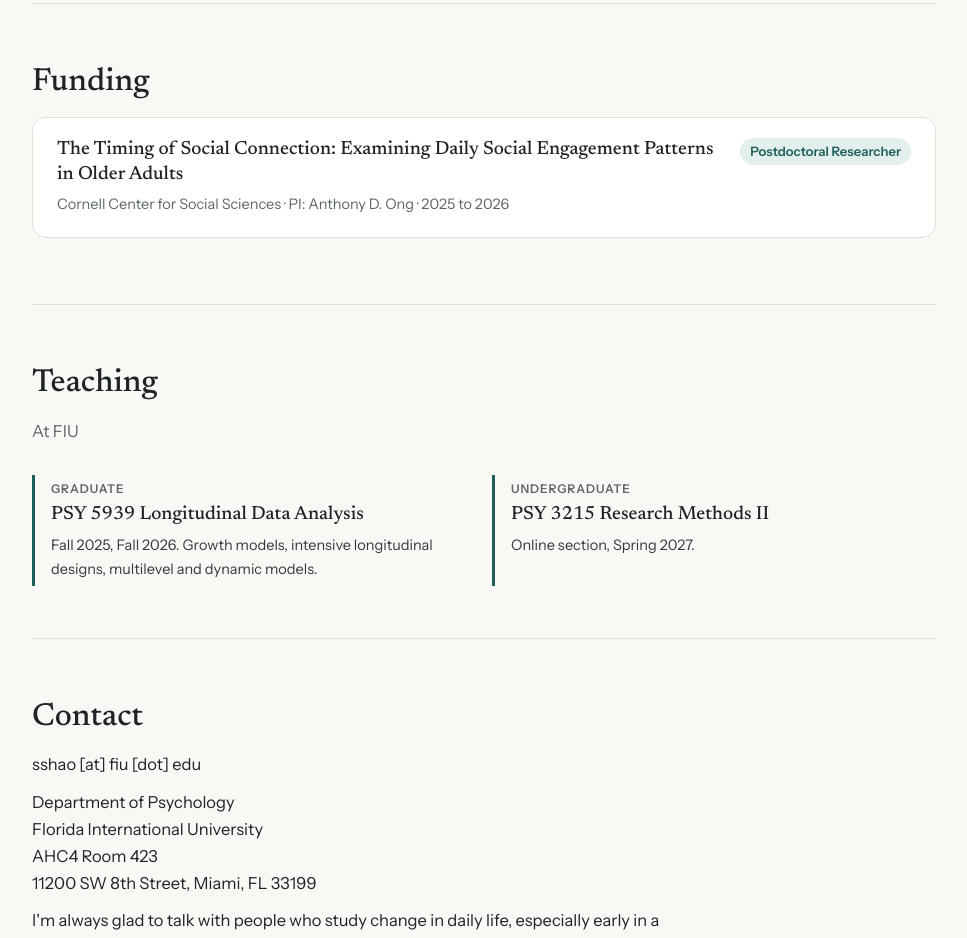
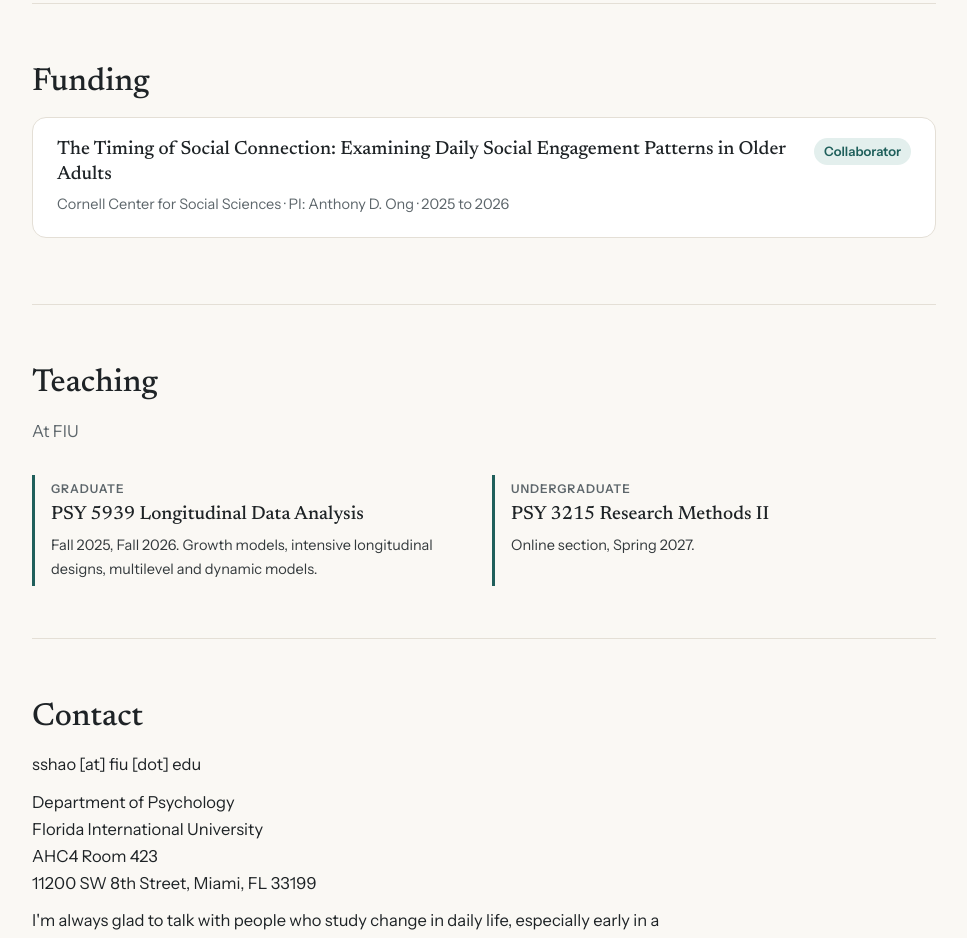
Before and after one commit to shaosijing/sjshao.github.io, a plain HTML site: page index.html in a window 1280 px wide. Shown: the part 7842-8780 px from the top of the page, without its empty margins (156-1123 px from the left). Drawn offline with Linux system fonts and the light colour scheme.

Commit message:
Add files via upload

```diff
--- a/index.html
+++ b/index.html
@@ -276,7 +276,7 @@
     <h2>Funding</h2>
     <div class="grant">
       <h3>The Timing of Social Connection: Examining Daily Social Engagement Patterns in Older Adults</h3>
-      <span class="role">Postdoctoral Researcher</span>
+      <span class="role">Collaborator</span>
       <p>Cornell Center for Social Sciences · PI: Anthony D. Ong · 2025 to 2026</p>
     </div>
   </section>
```
